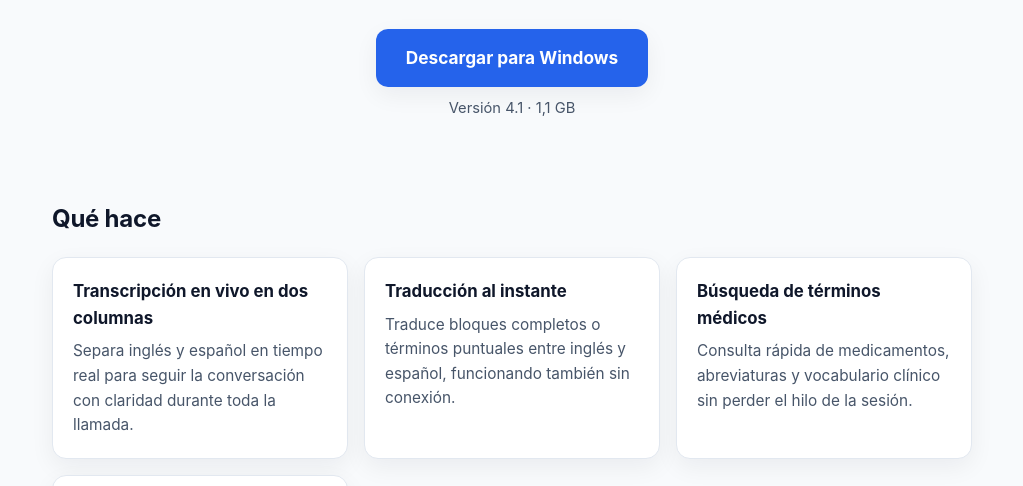
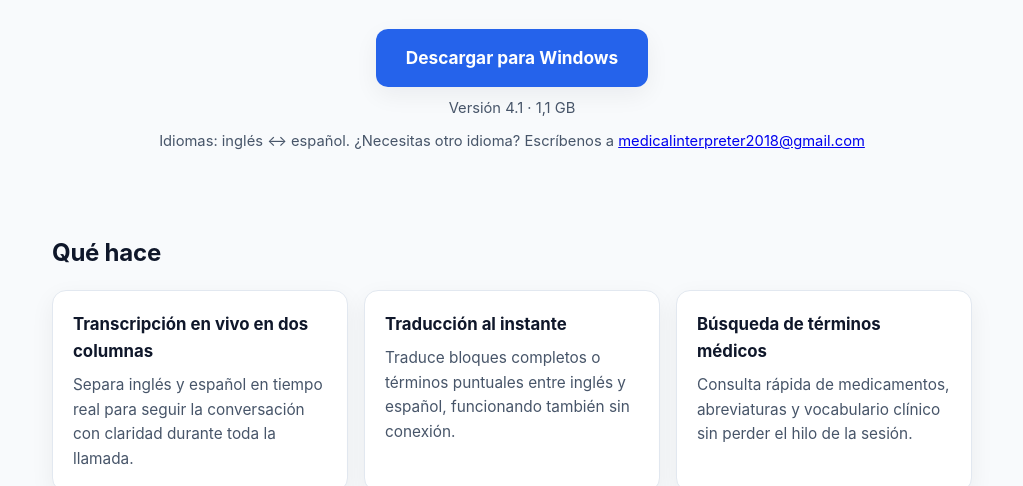
Before and after one commit to Villalobos90/meddesk, a plain HTML site: page index.html in a window 1280 px wide. Shown: the part 314-800 px from the top of the page, without its empty margins (128-1151 px from the left). Drawn offline with Linux system fonts and the light colour scheme.

Commit message:
Idiomas disponibles: inglés y español

```diff
--- a/index.html
+++ b/index.html
@@ -323,6 +323,10 @@
           <span class="lang-es">Versión 4.1 · 1,1 GB</span>
           <span class="lang-en">Version 4.1 · 1.1 GB</span>
         </div>
+        <div class="meta-note">
+          <span class="lang-es">Idiomas: inglés ↔ español. ¿Necesitas otro idioma? Escríbenos a <a href="mailto:medicalinterpreter2018@gmail.com">medicalinterpreter2018@gmail.com</a></span>
+          <span class="lang-en">Languages: English ↔ Spanish. Need another language? Email us at <a href="mailto:medicalinterpreter2018@gmail.com">medicalinterpreter2018@gmail.com</a></span>
+        </div>
       </div>
     </section>
 
@@ -435,6 +439,10 @@
           <li>
             <span class="lang-es">Windows 10 u 11 de 64 bits.</span>
             <span class="lang-en">Windows 10 or 11 (64-bit).</span>
+          </li>
+          <li>
+            <span class="lang-es">Llamadas en inglés y español (por ahora). Para otros idiomas, contáctanos en <a href="mailto:medicalinterpreter2018@gmail.com">medicalinterpreter2018@gmail.com</a>.</span>
+            <span class="lang-en">Calls in English and Spanish (for now). For other languages, contact us at <a href="mailto:medicalinterpreter2018@gmail.com">medicalinterpreter2018@gmail.com</a>.</span>
           </li>
           <li>
             <span class="lang-es">Google Chrome instalado.</span>
```
